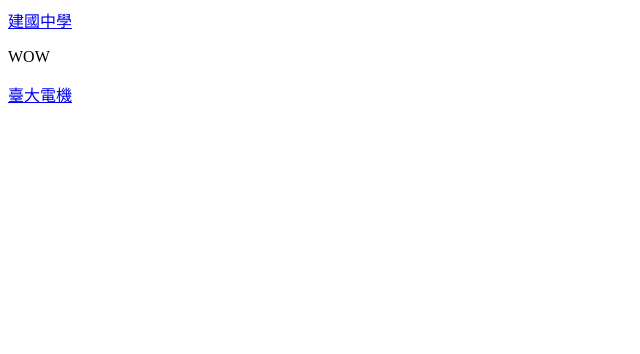
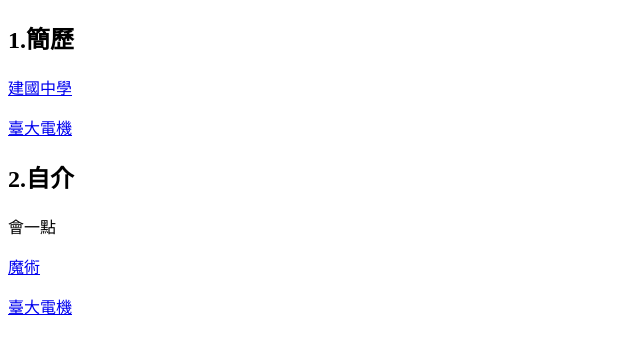
Before and after one commit to JY-Wei/JY-Wei.github.io, a plain HTML site: page index.html in a window 1280 px wide. Shown: the whole page, without its empty margins (0-640 px from the left). Drawn offline with Linux system fonts and the light colour scheme.

Commit message:
Update index.html

```diff
--- a/index.html
+++ b/index.html
@@ -5,8 +5,13 @@
     <title>你好啊，GitHub</title>
   </head>
   <body>
+    <h2>1.簡歷</h2>
     <a href="https://www2.ck.tp.edu.tw/">建國中學 </a>
-    <p> WOW </p>
+    <p> </p>
+    <a href="https://web.ee.ntu.edu.tw/">臺大電機 </a>
+    <h2>2.自介</h2>
+    <p> 會一點</p><a href="https://en.wikipedia.org/wiki/Magic_(illusion)">魔術 </a>
+    <p> </p>
     <a href="https://web.ee.ntu.edu.tw/">臺大電機 </a>
   </body>
 </html>
```
